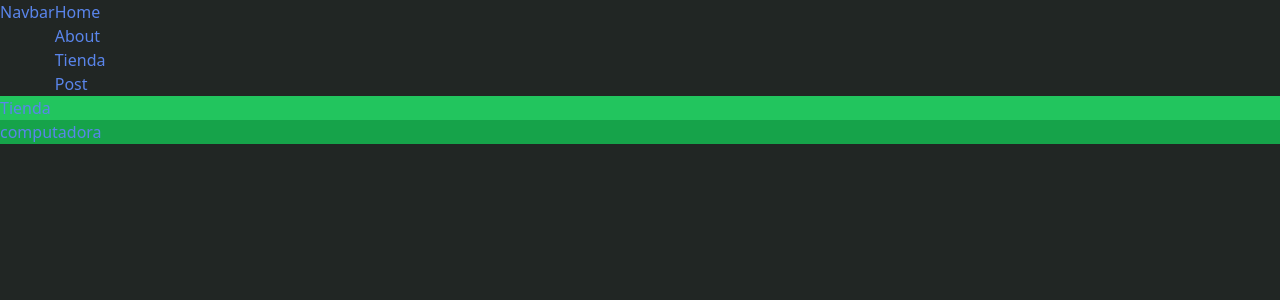
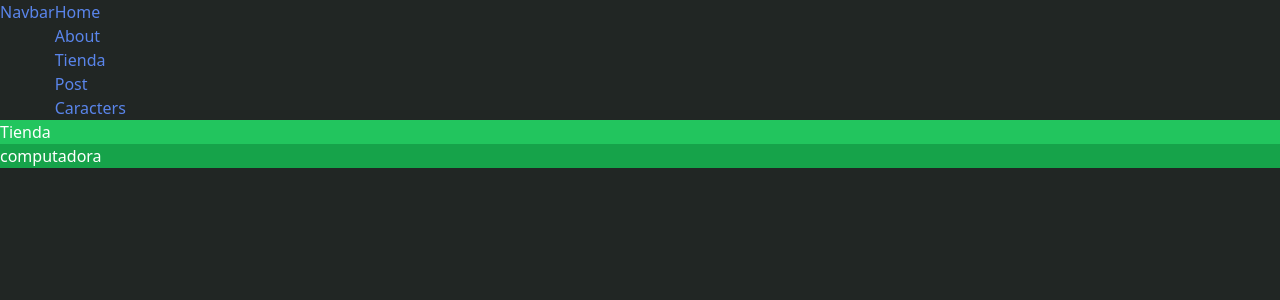
Before and after one commit to r03r/ProyectoAPI, a Next.js app: page /tienda in a window 1280 px wide. Shown: the top 300 px of the page. Built offline with nearby package versions, Linux system fonts and the light colour scheme.

Commit message:
todavia no entiendo enque etapa estoy

```diff
--- a/app/post/page.jsx
+++ b/app/post/page.jsx
@@ -6,13 +6,20 @@ async function LoadPoast() {
   }
   const data = await res.json();
   return data;
+  console.log(data);
 }
 
 async function Post() {
   const posts = await LoadPoast();
-  return posts.map((post) => (
-    <div key={post.id}>
-      <h3>{posts.title}</h3>
+  return posts.map((posts) => (
+    <div
+      className="bg-slate-500 text-slate-200 m-4 font-sans  items-center rounded-md justify-between  "
+      key={posts.id}
+    >
+      <h3 className="p-4">
+        {posts.id} .{posts.title}
+      </h3>
+      <br />
       <p>{posts.body}</p>
     </div>
   ));
--- /dev/null
+++ b/app/rickandmortyapi/page.jsx
@@ -0,0 +1,9 @@
+fetch('rickandmortyapi')
+export default function Caracters() {
+  return (
+  <div>
+    rickandmortyapi</div>
+
+  )
+
+}
--- a/app/tienda/page.jsx
+++ b/app/tienda/page.jsx
@@ -2,7 +2,7 @@
 
 export default function Tienda() {
   return (
-    <div className='bg-green-600'>
+    <div className='bg-green-600 text-white'>
     <h1 className='bg-green-500 color'>Tienda</h1>
     <ul>
       <li>computadora</li>
--- a/components/Navbar.jsx
+++ b/components/Navbar.jsx
@@ -19,7 +19,7 @@ export default function Navbar() {
           <Link href="/post">Post</Link>
         </li>
         <li>
-          <Link href="/"></Link>
+          <Link href="/rickandmortyapi">Caracters </Link>
         </li>
       </ul>
     </div>
```
